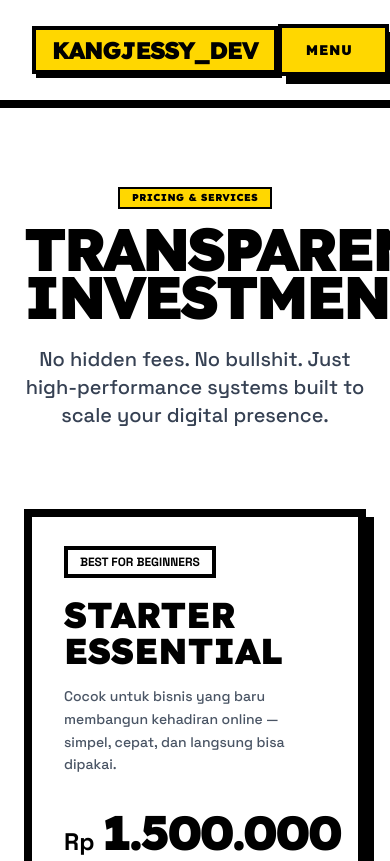
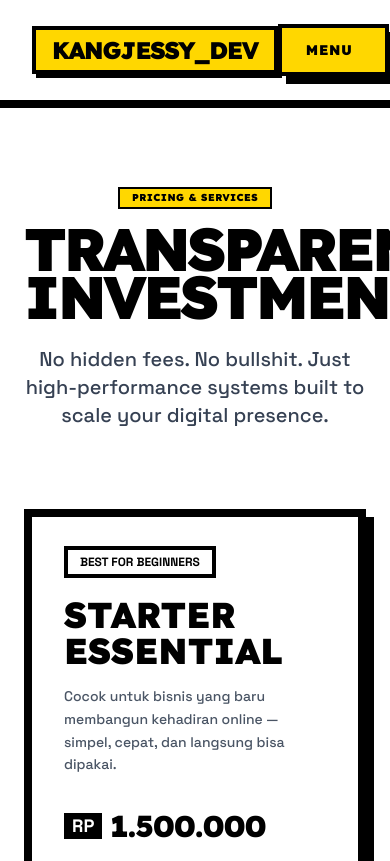
Before and after one commit to kangjessydev/jessy-neobrutal, a React app: page /pricing in a window 390 px wide. Shown: the top 861 px of the page. Built offline with nearby package versions, Linux system fonts and the light colour scheme; some icons are missing.

Commit message:
fix: resolve price overflow in pricing cards
- Decrease price font size for better responsiveness
- Add flex-wrap and break-all to price container
- Style currency badge for better contrast and space efficiency

```diff
--- a/src/app/pricing/page.tsx
+++ b/src/app/pricing/page.tsx
@@ -49,9 +49,11 @@ export default function PricingPage() {
               {service.description}
             </p>
 
-            <div className="flex items-baseline gap-2 mb-8">
-              <span className="font-space font-black text-2xl">{service.currency}</span>
-              <span className="font-lexend font-black text-5xl md:text-6xl tracking-tighter">{service.price}</span>
+            <div className="flex items-center gap-2 mb-8 flex-wrap">
+              <span className="font-space font-black text-lg md:text-xl bg-black text-white px-2 py-1 leading-none uppercase">{service.currency}</span>
+              <span className="font-lexend font-black text-3xl sm:text-4xl md:text-5xl tracking-tight break-all">
+                {service.price}
+              </span>
             </div>
 
             <div className="grid grid-cols-2 gap-4 mb-10 border-y-4 border-black py-6">
```
